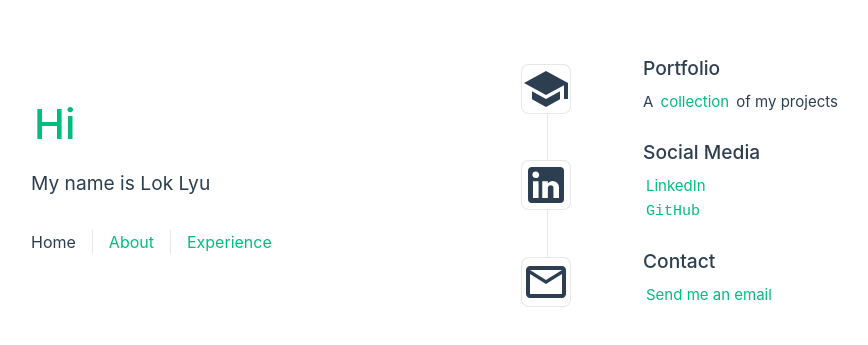
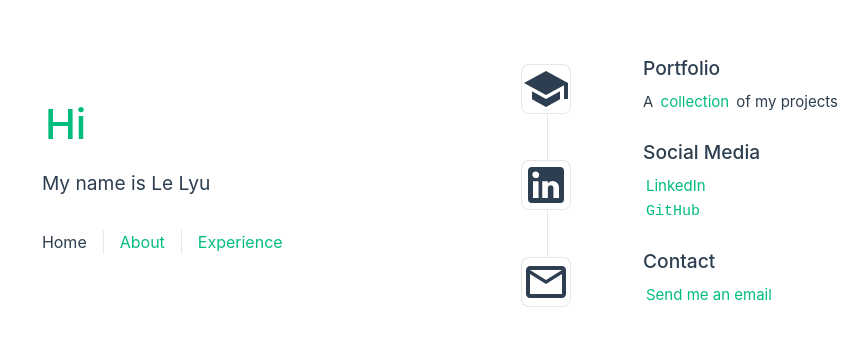
Before and after one commit to lelyu/about-wrapper, a Vue app: page / in a window 1280 px wide. Shown: the part 215-560 px from the top of the page, without its empty margins (93-961 px from the left). Built offline with nearby package versions, Linux system fonts and the light colour scheme.

Commit message:
base url changed

```diff
--- a/index.html
+++ b/index.html
@@ -4,7 +4,7 @@
     <meta charset="UTF-8" />
     <link rel="icon" href="/favicon.png" />
     <meta name="viewport" content="width=device-width, initial-scale=1.0" />
-    <title>Lok Lyu</title>
+    <title>Le Lyu</title>
   </head>
   <body>
     <div id="app"></div>
--- a/package.json
+++ b/package.json
@@ -1,6 +1,5 @@
 {
   "name": "about",
-  "homepage": "www.lelyu88.com",
   "version": "0.0.0",
   "private": true,
   "type": "module",
--- a/src/components/HelloWorld.vue
+++ b/src/components/HelloWorld.vue
@@ -10,7 +10,7 @@ defineProps({
 <template>
   <div class="greetings">
     <h1 class="green">{{ msg }}</h1>
-    <h3>My name is Lok Lyu</h3>
+    <h3>My name is Le Lyu</h3>
   </div>
 </template>
 
--- a/vite.config.js
+++ b/vite.config.js
@@ -11,7 +11,7 @@ export default defineConfig({
       '@': fileURLToPath(new URL('./src', import.meta.url))
     }
   },
-  base: '/about-wrapper/',
+  base: '/',
   server: {
     host: '0.0.0.0',
     port: 5173, // Ensure this is the correct port
```
Also changed, not shown: 2 other files (tests, documents, lock files or other folders).
